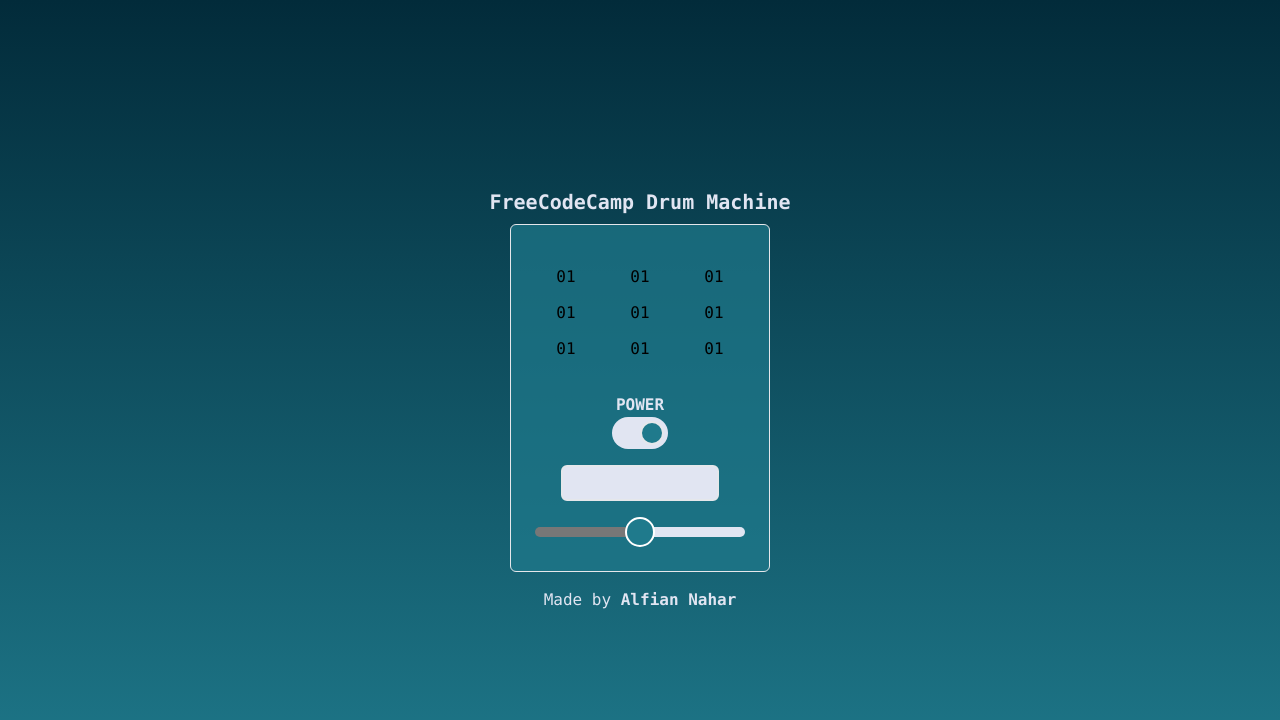
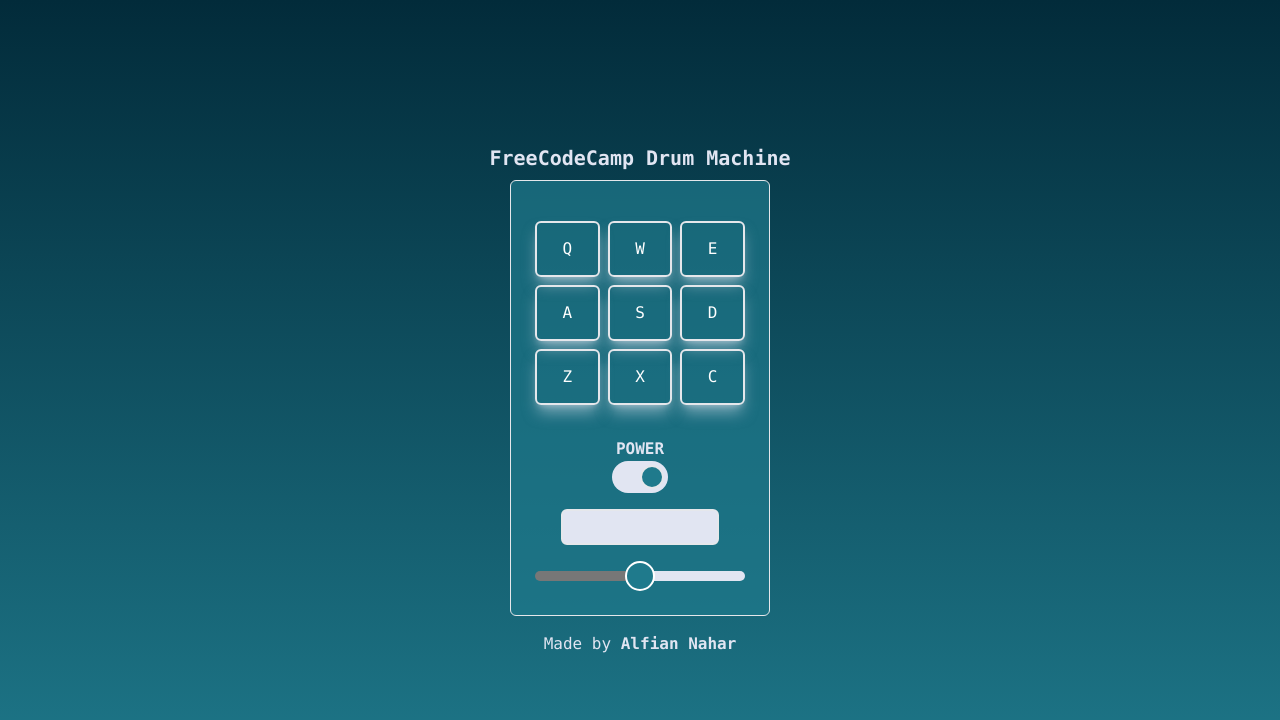
Before and after one commit to alfianahar/FCC-Drum-Machine, a React (Vite) app: page / in a window 1280 px wide. Shown: the top 720 px of the page. Built offline with nearby package versions, Linux system fonts and the light colour scheme.

Commit message:
add pad button

```diff
--- a/src/App.jsx
+++ b/src/App.jsx
@@ -137,11 +137,28 @@
   );
 }
 
+function Pad({element}) {
+  return (
+    <button
+      type='button'
+      className='drum-pad border border-2 rounded-md w-full h-14 text-white shadow-lg shadow-[#E1E5F2]/50 focus:bg-[#E1E5F2] focus:text-black  focus:shadow-[#022B3A]/50 '
+      // onClick={handleClick}
+      // id={bank1[element]}
+      // disabled={!power}
+      // style={{background: `${backgroundStyle}`}}
+      >
+      {element}
+      <audio id={element} src={soundBank[element].source} className='clip'></audio>
+    </button>
+  )
+}
+
 function Pads() {
   const keypads = Object.keys(soundBank);
 
   return (
-    <div className="grid grid-cols-3 gap-3 justify-items-center mt-4 mb-8">
+    <div className="grid grid-cols-3 gap-2 justify-items-center mt-4 mb-8">
+      {/* <div>01</div>
       <div>01</div>
       <div>01</div>
       <div>01</div>
@@ -149,17 +166,16 @@
       <div>01</div>
       <div>01</div>
       <div>01</div>
-      <div>01</div>
-      <div>01</div>
-      {/* {keypads.map((pad, id) => {
-        console.log(pad)
+      <div>01</div> */}
+      {keypads.map((pad, id) => {
         return (
-          <div
+          <Pad
             key={pad+id}
+            element={pad}
            />
         )
       }
-      )} */}
+      )}
     </div>
   );
 }
```
